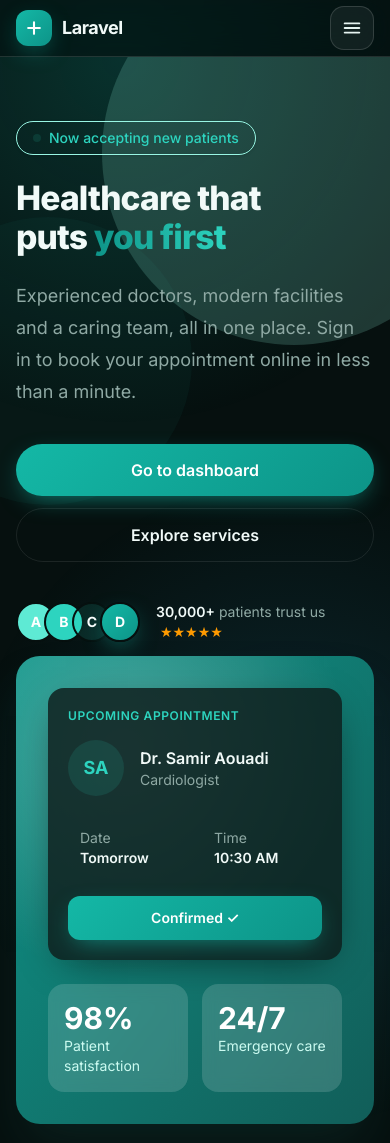
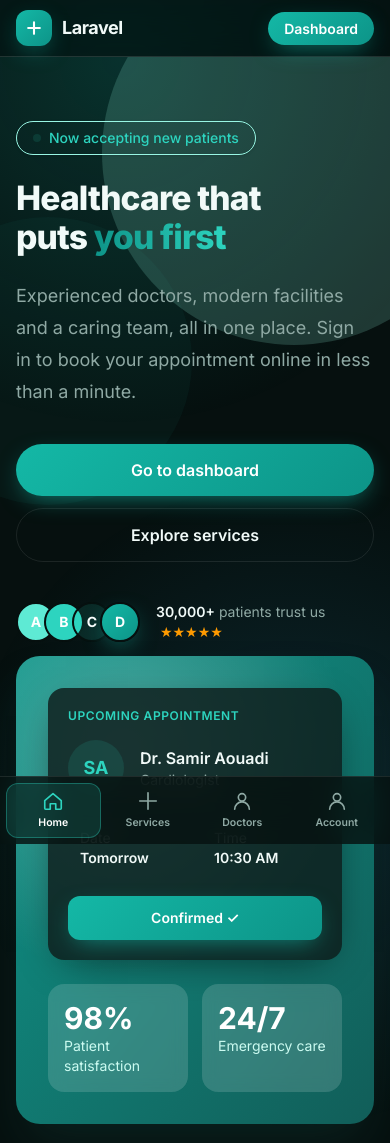
Before and after one commit to MonCiF963/clinic-management-system, a Laravel app: page / in a window 390 px wide. Shown: the top 1143 px of the page. Run offline with Laravel 12, Linux system fonts and the light colour scheme; a user stored in the database is signed in; data comes from the database, SQL or seed files in the repository; style sheets or scripts are compiled from the project's sources.

Commit message:
Revert phone menus (#23) (#24)
Claude-Session: https://claude.ai/code/session_01NF1ZW54xWaZnLJnSDdP8ee

Co-authored-by: Claude <noreply@anthropic.com>

```diff
--- a/public/css/site.css
+++ b/public/css/site.css
@@ -62,8 +62,16 @@ body.sd footer{background:rgba(3,10,9,.8)!important}
 
 
 /* ================= PHONE LAYOUT (separate from desktop) ================= */
+.tabbar{display:none}
 @media (max-width:767px){
+  body.sd{padding-bottom:calc(68px + env(safe-area-inset-bottom))}
   #site-header>div{height:56px!important}
+  .tabbar{display:flex;position:fixed;left:0;right:0;bottom:0;z-index:100;padding:6px 6px calc(6px + env(safe-area-inset-bottom));background:rgba(6,16,15,.78);-webkit-backdrop-filter:blur(16px);backdrop-filter:blur(16px);border-top:1px solid rgba(255,255,255,.09)}
+  .tabbar a{flex:1;display:flex;flex-direction:column;align-items:center;gap:3px;padding:7px 2px;border-radius:12px;color:#8fa9a4;font-size:10.5px;font-weight:600;text-decoration:none;min-width:0;-webkit-tap-highlight-color:transparent}
+  .tabbar svg{width:22px;height:22px}
+  .tabbar a.on{color:#fff;background:rgba(45,212,191,.14);box-shadow:inset 0 0 0 1px rgba(45,212,191,.35)}
+  .tabbar a.on svg{color:#2dd4bf}
+  .tabbar a:active{transform:scale(.94)}
 
   /* tighter, calmer sections */
   main section{scroll-margin-top:64px}
@@ -79,24 +87,4 @@ body.sd footer{background:rgba(3,10,9,.8)!important}
   footer{padding-bottom:12px}
   article:hover,figure:hover{transform:none!important}
 }
-
-/* ===== Phone menu: same links and buttons as the desktop bar ===== */
-.menu-btn{display:inline-flex;align-items:center;justify-content:center;width:44px;height:44px;border-radius:14px;color:#e6f4f1;background:rgba(255,255,255,.06);border:1px solid rgba(255,255,255,.14);cursor:pointer;-webkit-tap-highlight-color:transparent;transition:background .25s,transform .2s}
-.menu-btn:active{transform:scale(.94)}
-.menu-btn svg{width:22px;height:22px}
-.menu-btn path{transition:transform .3s cubic-bezier(.22,1,.36,1),opacity .2s;transform-origin:center;transform-box:fill-box}
-.menu-btn[aria-expanded="true"] .l1{transform:translateY(5px) rotate(45deg)}
-.menu-btn[aria-expanded="true"] .l2{opacity:0}
-.menu-btn[aria-expanded="true"] .l3{transform:translateY(-5px) rotate(-45deg)}
-.mobile-menu{border-top:1px solid rgba(255,255,255,.1);padding:14px 16px 18px;background:rgba(6,16,15,.94);-webkit-backdrop-filter:blur(16px);backdrop-filter:blur(16px)}
-.mobile-menu[hidden]{display:none}
-.mobile-menu:not([hidden]){animation:mmIn .3s cubic-bezier(.22,1,.36,1) both}
-@keyframes mmIn{from{opacity:0;transform:translateY(-8px)}to{opacity:1;transform:none}}
-.mm-links{display:grid;gap:2px}
-.mm-links a{display:block;padding:14px 12px;border-radius:14px;font-size:1.05rem;font-weight:600;color:#c9ddd9;text-decoration:none;transition:background .2s,color .2s}
-.mm-links a:active,.mm-links a:hover{background:rgba(45,212,191,.12);color:#fff}
-.mm-actions{display:grid;gap:10px;margin-top:12px;padding-top:14px;border-top:1px solid rgba(255,255,255,.1)}
-.mm-ghost,.mm-primary{display:flex;align-items:center;justify-content:center;min-height:48px;border-radius:99px;font-weight:600;text-decoration:none}
-.mm-ghost{color:#e6f4f1;border:1px solid rgba(255,255,255,.2);background:rgba(255,255,255,.05)}
-.mm-primary{color:#fff}
-@media (min-width:768px){.mobile-menu,.menu-btn{display:none!important}}
+@media (max-width:380px){.tabbar a{font-size:9.5px}.tabbar svg{width:20px;height:20px}}
--- a/public/js/site.js
+++ b/public/js/site.js
@@ -78,14 +78,3 @@
   const io = new IntersectionObserver((es) => es.forEach((e) => { if (e.isIntersecting) set(e.target.id); }), { rootMargin: '-45% 0px -50% 0px' });
   Object.keys(map).forEach((id) => { const el = document.getElementById(id); if (el) io.observe(el); });
 })();
-
-/* Phone menu toggle */
-(() => {
-  const btn = document.getElementById('menu-btn'), menu = document.getElementById('mobile-menu');
-  if (!btn || !menu) return;
-  const set = (open) => { menu.hidden = !open; btn.setAttribute('aria-expanded', open ? 'true' : 'false'); btn.setAttribute('aria-label', open ? 'Close menu' : 'Open menu'); };
-  btn.addEventListener('click', () => set(menu.hidden));
-  menu.addEventListener('click', (e) => { if (e.target.closest('a')) set(false); });
-  document.addEventListener('keydown', (e) => { if (e.key === 'Escape') set(false); });
-  addEventListener('resize', () => { if (innerWidth >= 768) set(false); });
-})();
--- a/resources/views/layouts/app.blade.php
+++ b/resources/views/layouts/app.blade.php
@@ -22,6 +22,7 @@
     </main>
 
     @include('partials.footer')
+    @include('partials.tabbar')
 
     <script src="{{ asset('js/site.js') }}?v={{ filemtime(public_path('js/site.js')) }}" defer></script>
 </body>
--- a/resources/views/partials/navbar.blade.php
+++ b/resources/views/partials/navbar.blade.php
@@ -38,29 +38,12 @@
             @endauth
         </div>
 
-        {{-- Phone: menu button, opens the same links/buttons as the desktop bar --}}
-        <button type="button" id="menu-btn" class="menu-btn md:hidden" aria-label="Open menu" aria-expanded="false" aria-controls="mobile-menu">
-            <svg viewBox="0 0 24 24" fill="none" stroke="currentColor" stroke-width="2" stroke-linecap="round"><path class="l1" d="M4 7h16"/><path class="l2" d="M4 12h16"/><path class="l3" d="M4 17h16"/></svg>
-        </button>
-    </div>
-
-    <div id="mobile-menu" class="mobile-menu md:hidden" hidden>
-        <nav class="mm-links">
-            <a href="{{ url('/') }}#top">Home</a>
-            <a href="{{ url('/') }}#services">Services</a>
-            <a href="{{ url('/') }}#why-us">Why us</a>
-            <a href="{{ url('/') }}#doctors">Doctors</a>
-            <a href="{{ url('/') }}#reviews">Reviews</a>
-        </nav>
-        <div class="mm-actions">
+        {{-- Phone: one clear action; navigation lives in the bottom tab bar --}}
+        <div class="md:hidden">
             @auth
-                <a href="{{ route('dashboard') }}" class="mm-ghost">Dashboard</a>
-                @if (auth()->user()->hasRole('patient'))
-                    <a href="{{ route('appointments.create') }}" class="mm-primary bg-brand-600 btn-shine">Book appointment</a>
-                @endif
+                <a href="{{ route('dashboard') }}" class="rounded-full bg-brand-600 px-4 py-2 text-sm font-semibold text-white">Dashboard</a>
             @else
-                <a href="{{ route('login') }}" class="mm-ghost">Sign in</a>
-                <a href="{{ route('register') }}" class="mm-ghost">Sign up</a>
+                <a href="{{ route('login') }}" class="rounded-full bg-brand-600 px-4 py-2 text-sm font-semibold text-white">Sign in</a>
             @endauth
         </div>
     </div>
--- /dev/null
+++ b/resources/views/partials/tabbar.blade.php
@@ -0,0 +1,22 @@
+{{-- Phone-only bottom navigation for the public site --}}
+@php
+    $home = url('/');
+    $tabs = [
+        ['Home', $home.'#top', 'M3 11.5 12 4l9 7.5V20a1 1 0 0 1-1 1h-5v-6H9v6H4a1 1 0 0 1-1-1z'],
+        ['Services', $home.'#services', 'M12 3v18M3 12h18'],
+        ['Doctors', $home.'#doctors', 'M12 12a4 4 0 1 0 0-8 4 4 0 0 0 0 8zM4 21a8 8 0 0 1 16 0'],
+    ];
+@endphp
+<nav class="tabbar md:hidden" aria-label="Main">
+    @foreach ($tabs as [$label, $href, $d])
+        <a href="{{ $href }}" data-tab="{{ strtolower($label) }}">
+            <svg viewBox="0 0 24 24" fill="none" stroke="currentColor" stroke-width="1.8" stroke-linecap="round" stroke-linejoin="round"><path d="{{ $d }}"/></svg>
+            <span>{{ $label }}</span>
+        </a>
+    @endforeach
+    @auth
+        <a href="{{ route('dashboard') }}"><svg viewBox="0 0 24 24" fill="none" stroke="currentColor" stroke-width="1.8" stroke-linecap="round"><circle cx="12" cy="8" r="4"/><path d="M4 21a8 8 0 0 1 16 0"/></svg><span>Account</span></a>
+    @else
+        <a href="{{ route('register') }}"><svg viewBox="0 0 24 24" fill="none" stroke="currentColor" stroke-width="1.8" stroke-linecap="round"><circle cx="12" cy="8" r="4"/><path d="M4 21a8 8 0 0 1 16 0"/></svg><span>Sign up</span></a>
+    @endauth
+</nav>
```
Also changed, not shown: public/css/dash.css (+13 -15 lines), public/js/dash.js (+1 -9 lines), resources/views/layouts/dashboard.blade.php (+12 -3 lines).
